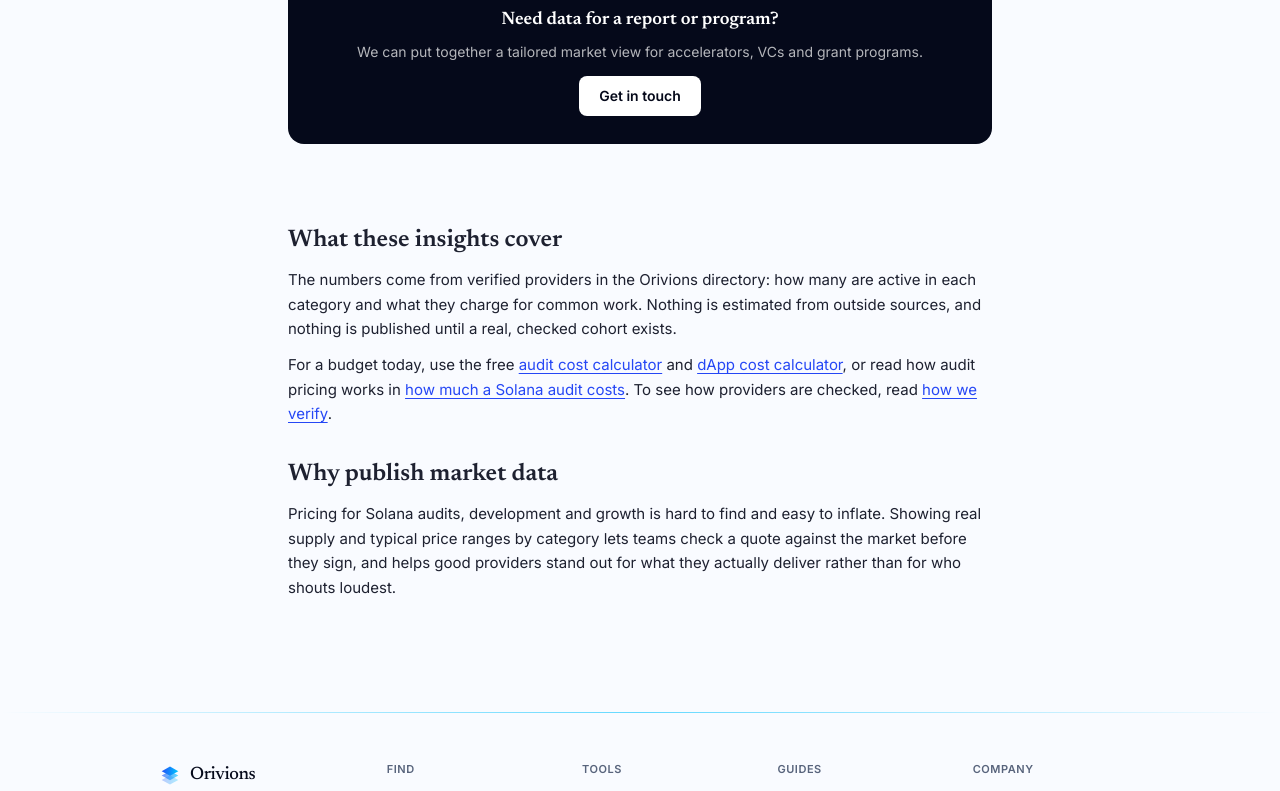
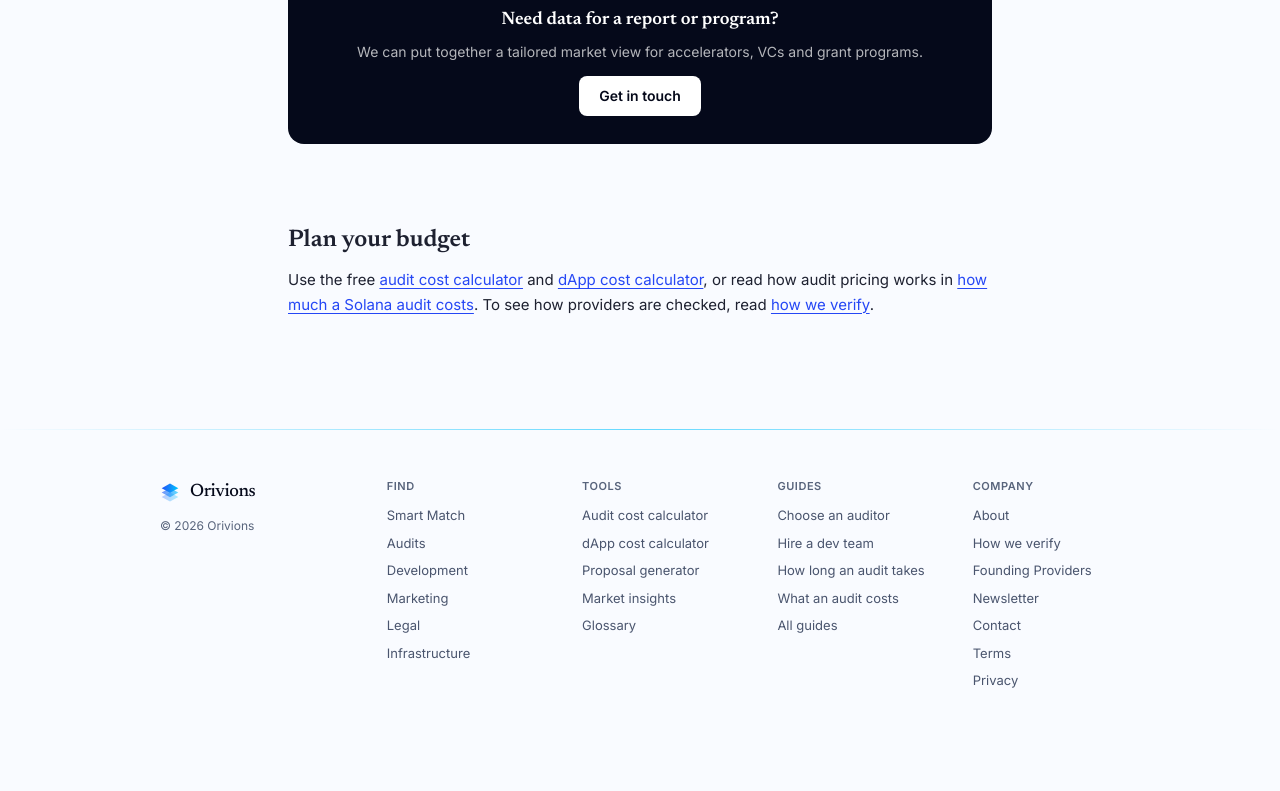
Before and after one commit to JakeMalarczyk/Orivions, a Next.js app in the folder orivions-app/: page /insights in a window 1280 px wide. Shown: the part 623-1414 px from the top of the page. After the commit the page ends 1362 px from the top, so only its background shows below. Built offline with nearby package versions, Linux system fonts and the light colour scheme; no server answers.

Commit message:
Insights: remove supply and pricing data (page.tsx)
Updated the insights section to reflect budget planning and removed the previous content about market data publication.

```diff
--- a/orivions-app/app/insights/page.tsx
+++ b/orivions-app/app/insights/page.tsx
@@ -35,14 +35,9 @@ export default function InsightsPage() {
       </Suspense>
 
       <section className="mx-auto max-w-3xl px-8 pb-20 text-[15px] leading-relaxed text-ink/90">
-        <h2 className="font-heading text-2xl font-semibold">What these insights cover</h2>
+        <h2 className="font-heading text-2xl font-semibold">Plan your budget</h2>
         <p className="mt-3">
-          The numbers come from verified providers in the Orivions directory: how many are active in
-          each category and what they charge for common work. Nothing is estimated from outside
-          sources, and nothing is published until a real, checked cohort exists.
-        </p>
-        <p className="mt-3">
-          For a budget today, use the free{' '}
+          Use the free{' '}
           <Link href="/tools/solana-audit-cost-calculator" className="text-blue-deep">audit cost calculator</Link> and{' '}
           <Link href="/tools/solana-dapp-cost-calculator" className="text-blue-deep">dApp cost calculator</Link>, or read how audit
           pricing works in{' '}
@@ -50,13 +45,6 @@ export default function InsightsPage() {
           see how providers are checked, read{' '}
           <Link href="/how-we-verify" className="text-blue-deep">how we verify</Link>.
         </p>
-        <h2 className="mt-8 font-heading text-2xl font-semibold">Why publish market data</h2>
-        <p className="mt-3">
-          Pricing for Solana audits, development and growth is hard to find and easy to inflate.
-          Showing real supply and typical price ranges by category lets teams check a quote against
-          the market before they sign, and helps good providers stand out for what they actually
-          deliver rather than for who shouts loudest.
-        </p>
       </section>
     </>
   );
```
